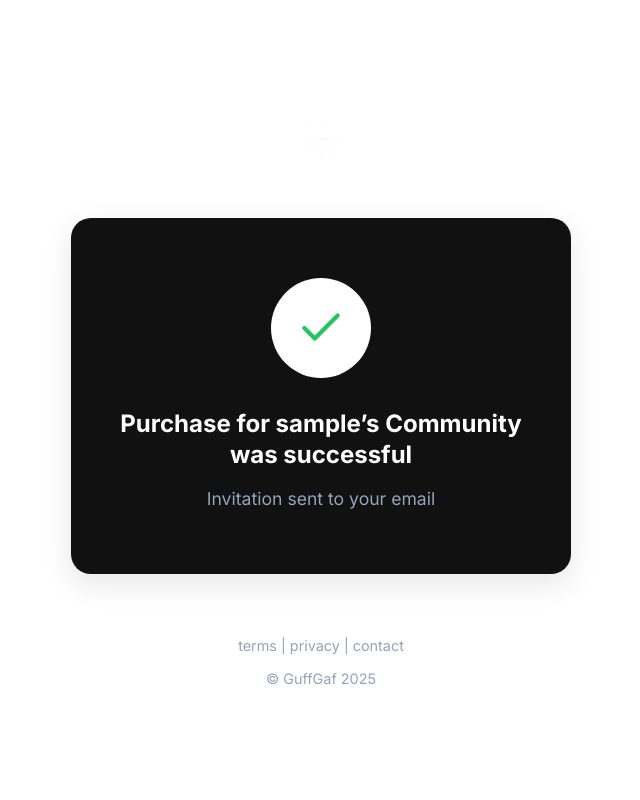
After one commit to AnonDevUser/GuffGaf, a Django app: page /success in a window 1280 px wide. The commit adds this page. Shown: the whole page, without its empty margins (319-959 px from the left). Run offline with Django 4.2, Linux system fonts and the light colour scheme; the visitor is signed in with stand-in values (Sample User, id 1).

Commit message:
feat(subscription): success page

```diff
--- a/guff/static/styles.css
+++ b/guff/static/styles.css
@@ -1372,3 +1372,111 @@ ul {
     box-shadow: 0 0 0 3px rgba(59, 130, 246, 0.1);
     outline: none;
 }
+/* Success Page */
+.success-page {
+    background-color: #fff;
+    display: flex;
+    justify-content: center;
+    align-items: center;
+    min-height: 100vh;
+    padding: 20px;
+    font-family: 'Inter', sans-serif;
+}
+
+.success-wrapper {
+    width: 100%;
+    max-width: 500px;
+    text-align: center;
+    display: flex;
+    flex-direction: column;
+    align-items: center;
+}
+
+.success-logo {
+    height: 60px;
+    margin-bottom: 40px;
+}
+
+.success-card {
+    background-color: #111;
+    color: #fff;
+    padding: 60px 40px;
+    border-radius: 20px;
+    width: 100%;
+    display: flex;
+    flex-direction: column;
+    align-items: center;
+    box-shadow: 0 10px 30px rgba(0, 0, 0, 0.1);
+}
+
+.checkmark-circle {
+    width: 100px;
+    height: 100px;
+    background-color: #fff;
+    border-radius: 50%;
+    display: flex;
+    justify-content: center;
+    align-items: center;
+    margin-bottom: 30px;
+}
+
+.checkmark-icon {
+    width: 50px;
+    height: 50px;
+    color: #22c55e;
+}
+
+.success-title {
+    font-size: 1.5rem;
+    font-weight: 700;
+    margin-bottom: 15px;
+    color: #fff;
+    line-height: 1.3;
+}
+
+.success-subtitle {
+    font-size: 1.1rem;
+    color: #94a3b8;
+    margin-bottom: 0;
+}
+
+.success-footer {
+    margin-top: 60px;
+    color: #94a3b8;
+    font-size: 0.9rem;
+}
+
+.footer-links {
+    margin-bottom: 10px;
+}
+
+.footer-links a {
+    color: #94a3b8;
+    text-decoration: none;
+    transition: color 0.2s;
+}
+
+.footer-links a:hover {
+    color: #000;
+}
+
+.copyright {
+    color: #94a3b8;
+}
+
+@media (max-width: 480px) {
+    .success-card {
+        padding: 40px 20px;
+    }
+    .success-title {
+        font-size: 1.25rem;
+    }
+    .checkmark-circle {
+        width: 80px;
+        height: 80px;
+    }
+    .checkmark-icon {
+        width: 40px;
+        height: 40px;
+    }
+}
--- /dev/null
+++ b/guff/templates/guff/success.html
@@ -0,0 +1,45 @@
+{% load static %}
+<!DOCTYPE html>
+<html lang="en">
+
+<head>
+    <meta charset="UTF-8">
+    <meta name="viewport" content="width=device-width, initial-scale=1.0">
+    <title>Purchase Complete - GuffGaf</title>
+    <link rel="stylesheet" href="{% static 'styles.css' %}">
+    <link rel="icon" type="image/png" href="{% static 'images/logo.png' %}">
+    <link href="https://fonts.googleapis.com/css2?family=Inter:wght@400;600;700&display=swap" rel="stylesheet">
+</head>
+
+<body class="success-page">
+    <div class="success-wrapper">
+        <header class="success-header">
+            <img src="{% static 'images/logo.png' %}" alt="GuffGaf" class="success-logo">
+        </header>
+
+        <main class="success-content">
+            <div class="success-card">
+                <div class="checkmark-circle">
+                    <svg class="checkmark-icon" viewBox="0 0 24 24" fill="none" stroke="currentColor" stroke-width="2"
+                        stroke-linecap="round" stroke-linejoin="round">
+                        <polyline points="20 6 9 17 4 12"></polyline>
+                    </svg>
+                </div>
+                <!--{{ user.username }} will be replaced to actual plan's creator username-->
+                <h1 class="success-title">Purchase for {{ user.username }}’s Community was successful</h1>
+                <p class="success-subtitle">Invitation sent to your email</p>
+            </div>
+        </main>
+
+        <footer class="success-footer">
+            <div class="footer-links">
+                <a href="{% url 'tos' %}">terms</a> |
+                <a href="{% url 'privacy' %}">privacy</a> |
+                <a href="{% url 'contacts' %}">contact</a>
+            </div>
+            <p class="copyright">© GuffGaf 2025</p>
+        </footer>
+    </div>
+</body>
+
+</html>
--- a/guff/urls.py
+++ b/guff/urls.py
@@ -14,4 +14,5 @@ urlpatterns = [
     path('subscription', views.subscription, name="subscription"),
     path('tos', views.tos, name="tos"),
     path('privacy', views.privacy, name="privacy"),
+    path('success', views.success, name="success"),
 ]
--- a/guff/views.py
+++ b/guff/views.py
@@ -151,3 +151,9 @@ def tos(request):
 
 def privacy(request):
     return render(request, "guff/privacy.html")
+
+@login_required(login_url='login')
+def success(request):
+    return render(request, "guff/success.html", {
+        "user":request.user
+    })
```
